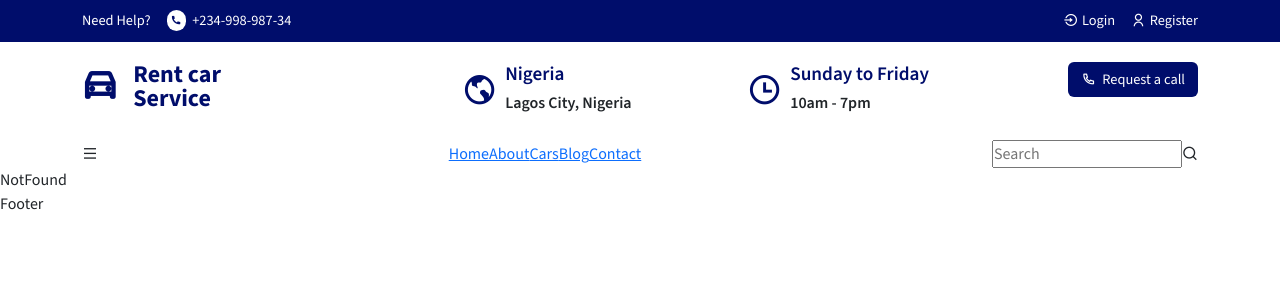
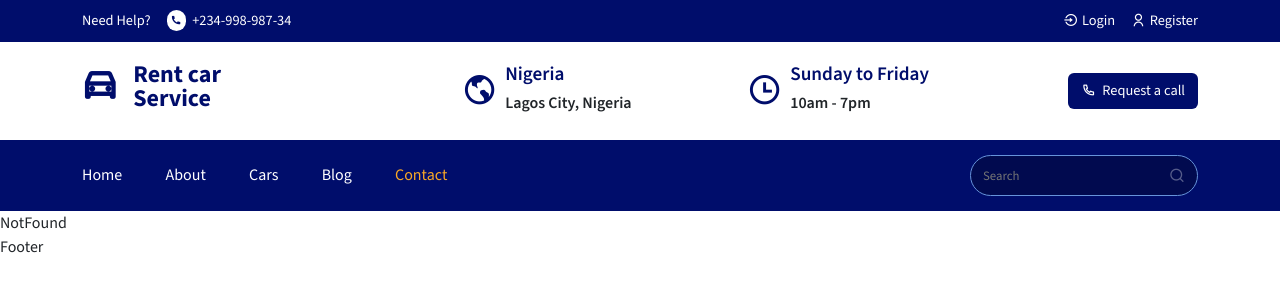
Before and after one commit to Terfa-web/IJA-Company-Limited, a React (Create React App) app: page /contant in a window 1280 px wide. Shown: the top 300 px of the page. Built offline with nearby package versions, Linux system fonts and the light colour scheme.

Commit message:
add styles to the main navbar

```diff
--- a/src/components/Header/Header.jsx
+++ b/src/components/Header/Header.jsx
@@ -96,7 +96,12 @@ const Header = () => {
               </div>
             </Col>
 
-            <Col lg="2" md="3" sm="0" className="text-end">
+            <Col
+              lg="2"
+              md="3"
+              sm="0"
+              className="d-flex align-items-center justify-content-end"
+            >
               <button className="header__btn btn ">
                 <Link to="/contact">
                   <i class="ri-phone-line"></i> Request a call
@@ -108,7 +113,7 @@ const Header = () => {
       </div>
 
       {/* ======== main navigation ====== */}
-      <div className="main__navigation">
+      <div className="main__navbar">
         <Container>
           <div className="navigation__wrapper d-flex align-items-center justify-content-between">
             <span className="mobile__menu">
@@ -118,14 +123,20 @@ const Header = () => {
             <div className="navigation">
               <div className="menu">
                 {navLinks.map((item, index) => (
-                  <NavLink to={item.path} key={index}>
+                  <NavLink
+                    to={item.path}
+                    className={(navClass) =>
+                      navClass.isActive ? "nav__active" : "nav__item"
+                    }
+                    key={index}
+                  >
                     {item.display}
                   </NavLink>
                 ))}
               </div>
             </div>
             <div className="nav__right">
-              <div className="search_box">
+              <div className="search__box">
                 <input type="text" placeholder="Search" />
                 <span>
                   <i class="ri-search-line"></i>
--- a/src/styles/header.css
+++ b/src/styles/header.css
@@ -97,3 +97,65 @@
 .header__btn a:hover {
   color: #6693da;
 }
+
+/* ============= main navigation ============== */
+.main__navbar {
+  padding: 15px 0;
+  background: #000d6b;
+}
+
+.mobile__menu i {
+  font-size: 1.2rem;
+  color: #fff;
+  cursor: pointer;
+}
+
+.mobile__menu {
+  display: none;
+}
+
+.menu {
+  display: flex;
+  align-items: center;
+  gap: 2.7rem;
+}
+
+.nav__item {
+  color: #fff;
+  text-decoration: none;
+  transition: 0.3s;
+}
+
+.nav__item:hover {
+  color: #f9a826;
+}
+
+.search__box {
+  border: 0.5px solid #6693da;
+  padding: 7px 12px;
+  display: flex;
+  align-items: center;
+  border-radius: 50px;
+  background-color: #020a4de9;
+}
+
+.search__box input {
+  background: transparent;
+  border: none;
+  outline: none;
+  color: #fff;
+  cursor: pointer;
+}
+
+.search__box input::placeholder {
+  font-size: 0.8rem;
+}
+.search__box span i {
+  color: #ffffff56;
+  cursor: pointer;
+}
+
+.nav__active {
+  color: #f9a826;
+  text-decoration: none;
+}
```
